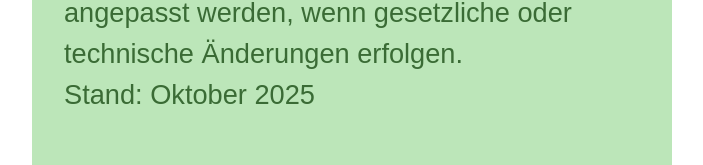
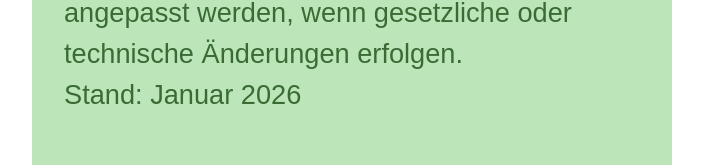
Before and after one commit to Burnxp/salarayToday, a React (Vite) app: page /datenschutz in a window 1280 px wide. Shown: the part 1959-2124 px from the top of the page, without its empty margins (288-991 px from the left). Built offline with nearby package versions, Linux system fonts and the light colour scheme.

Commit message:
Aktualisiere das Datum in der Datenschutzerklärung auf Januar 2026

```diff
--- a/src/pages/datenschutz.jsx
+++ b/src/pages/datenschutz.jsx
@@ -63,7 +63,7 @@ export default function Datenschutz() {
         Diese Datenschutzerklärung kann bei Bedarf angepasst werden, wenn gesetzliche oder technische Änderungen erfolgen.
       </p>
 
-      <p >Stand: Oktober 2025</p>
+      <p >Stand: Januar 2026</p>
     </div>
   );
 }
```
